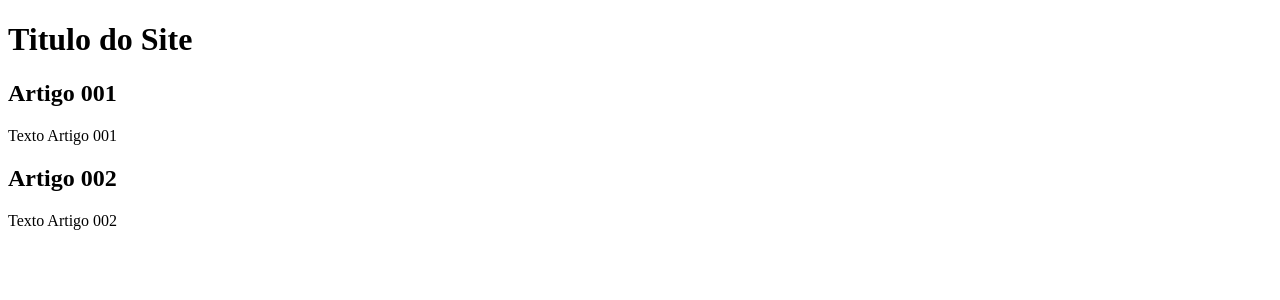
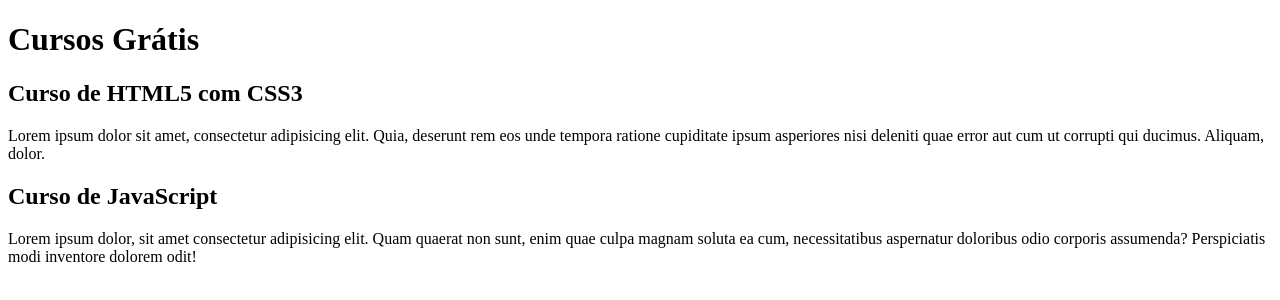
Before and after one commit to JjesusCrz/projeto-site, a plain HTML site: page index.html in a window 1280 px wide. Drawn offline with Linux system fonts and the light colour scheme.

Commit message:
Comecei a escrever o conteúdo

```diff
--- a/index.html
+++ b/index.html
@@ -8,15 +8,15 @@
 <body>
     <main>
         <header>
-            <h1>Titulo do Site</h1>
+            <h1>Cursos Grátis</h1>
         </header>
             <article>
-                <h2>Artigo 001</h2>
-                <p>Texto Artigo 001</p>
+                <h2>Curso de HTML5 com CSS3</h2>
+                <p>Lorem ipsum dolor sit amet, consectetur adipisicing elit. Quia, deserunt rem eos unde tempora ratione cupiditate ipsum asperiores nisi deleniti quae error aut cum ut corrupti qui ducimus. Aliquam, dolor.</p>
             </article>
             <article>
-                <h2>Artigo 002</h2>
-                <p>Texto Artigo 002</p>
+                <h2>Curso de JavaScript</h2>
+                <p>Lorem ipsum dolor, sit amet consectetur adipisicing elit. Quam quaerat non sunt, enim quae culpa magnam soluta ea cum, necessitatibus aspernatur doloribus odio corporis assumenda? Perspiciatis modi inventore dolorem odit!</p>
             </article>
     </main>
 
```
